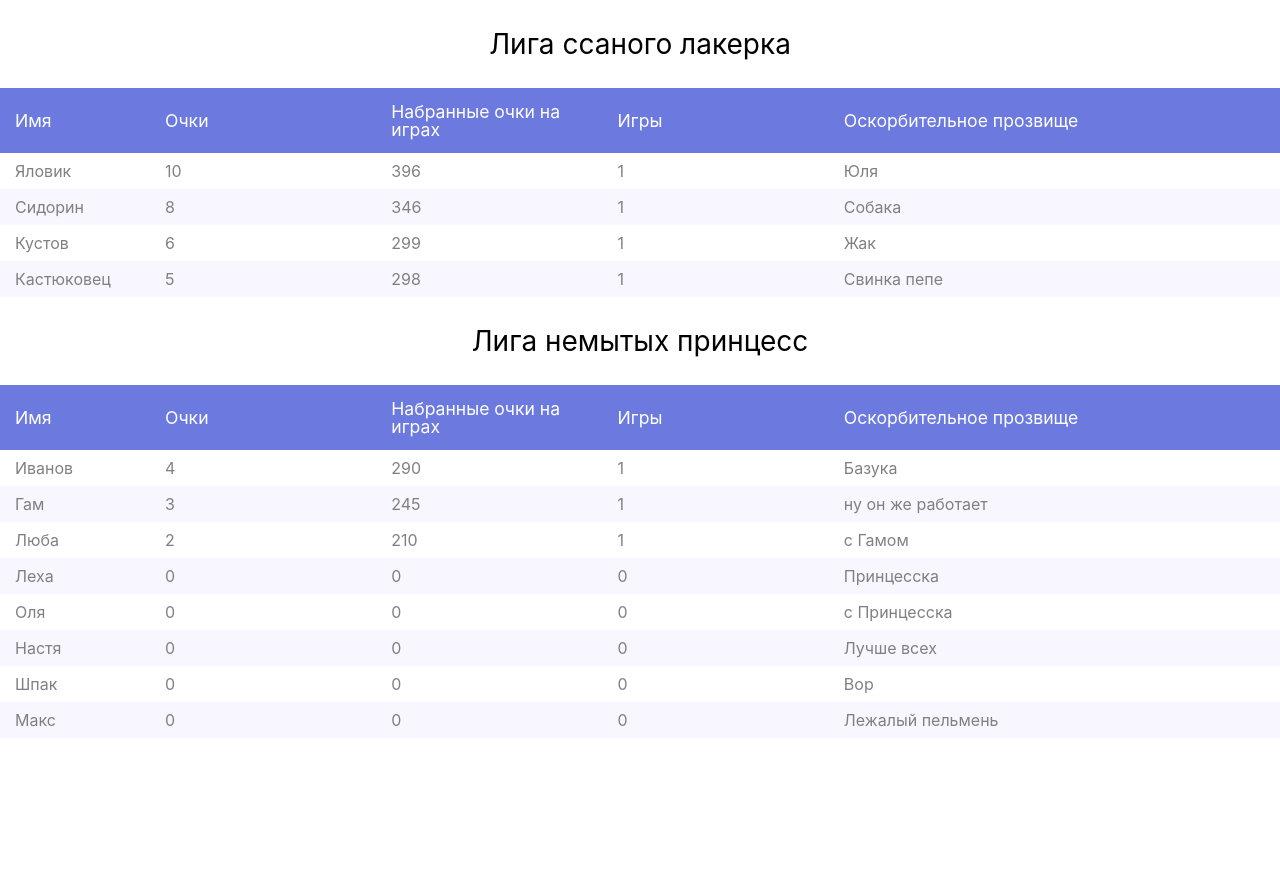
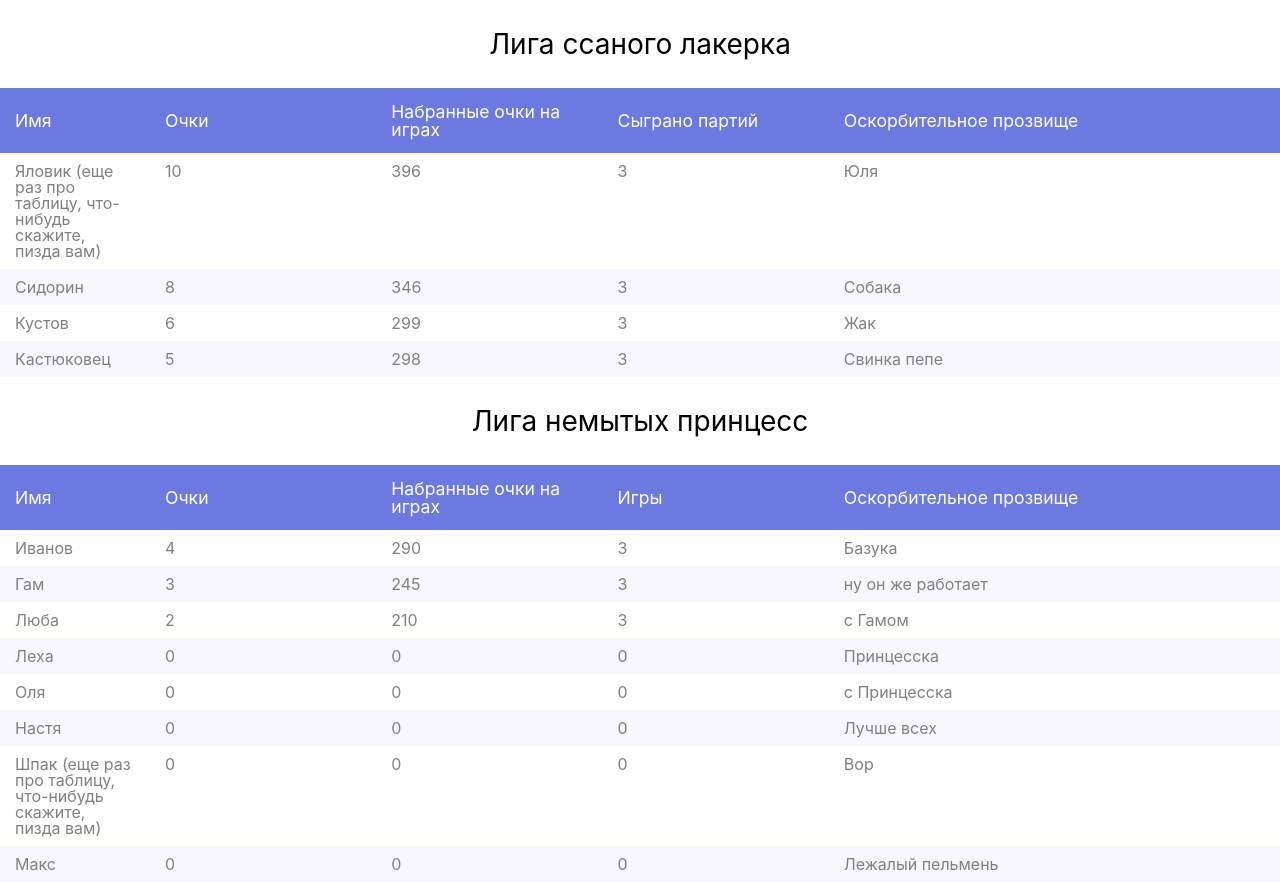
Before and after one commit to IvanofSA/fun-table, a website built with webpack: page src/index.pug in a window 1280 px wide. Before the commit the page ends 800 px from the top, so only its background shows below. Built offline with nearby package versions, Linux system fonts and the light colour scheme.

Commit message:
change head

```diff
--- a/src/index.pug
+++ b/src/index.pug
@@ -20,35 +20,35 @@ block content
 					| Набранные очки на играх
 					span.resize-handle
 				th(data-type='text-short')
-					| Игры
+					| Сыграно партий
 					span.resize-handle
 				th(data-type='text-long')
 					| Оскорбительное прозвище
 					span.resize-handle
 		tbody
 			tr
-				td Яловик
+				td Яловик (еще раз про таблицу, что-нибудь скажите, пизда вам)
 				td 10
 				td 396
-				td 1
+				td 3
 				td Юля
 			tr
 				td Сидорин
 				td 8
 				td 346
-				td 1
+				td 3
 				td Собака
 			tr
 				td Кустов
 				td 6
 				td 299
-				td 1
+				td 3
 				td Жак
 			tr
 				td Кастюковец
 				td 5
 				td 298
-				td 1
+				td 3
 				td Свинка пепе
 	.title Лига немытых принцесс
 	table
@@ -74,19 +74,19 @@ block content
 				td Иванов
 				td 4
 				td 290
-				td 1
+				td 3
 				td Базука
 			tr
 				td Гам
 				td 3
 				td 245
-				td 1
+				td 3
 				td ну он же работает
 			tr
 				td Люба
 				td 2
 				td 210
-				td 1
+				td 3
 				td с Гамом
 			tr
 				td Леха
@@ -107,7 +107,7 @@ block content
 				td 0
 				td Лучше всех
 			tr
-				td Шпак
+				td Шпак (еще раз про таблицу, что-нибудь скажите, пизда вам)
 				td 0
 				td 0
 				td 0
```
Also changed, not shown: docs/index.html.
